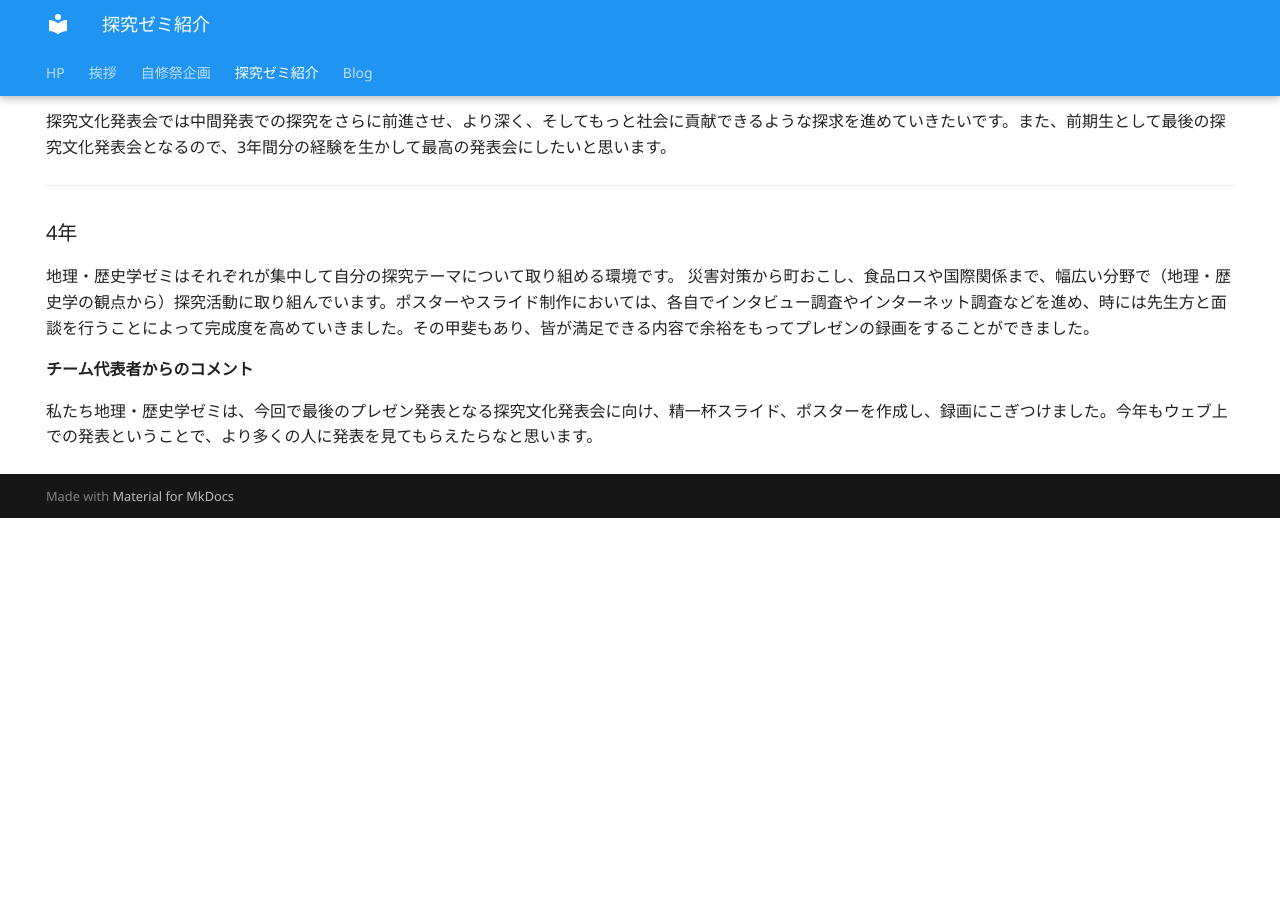
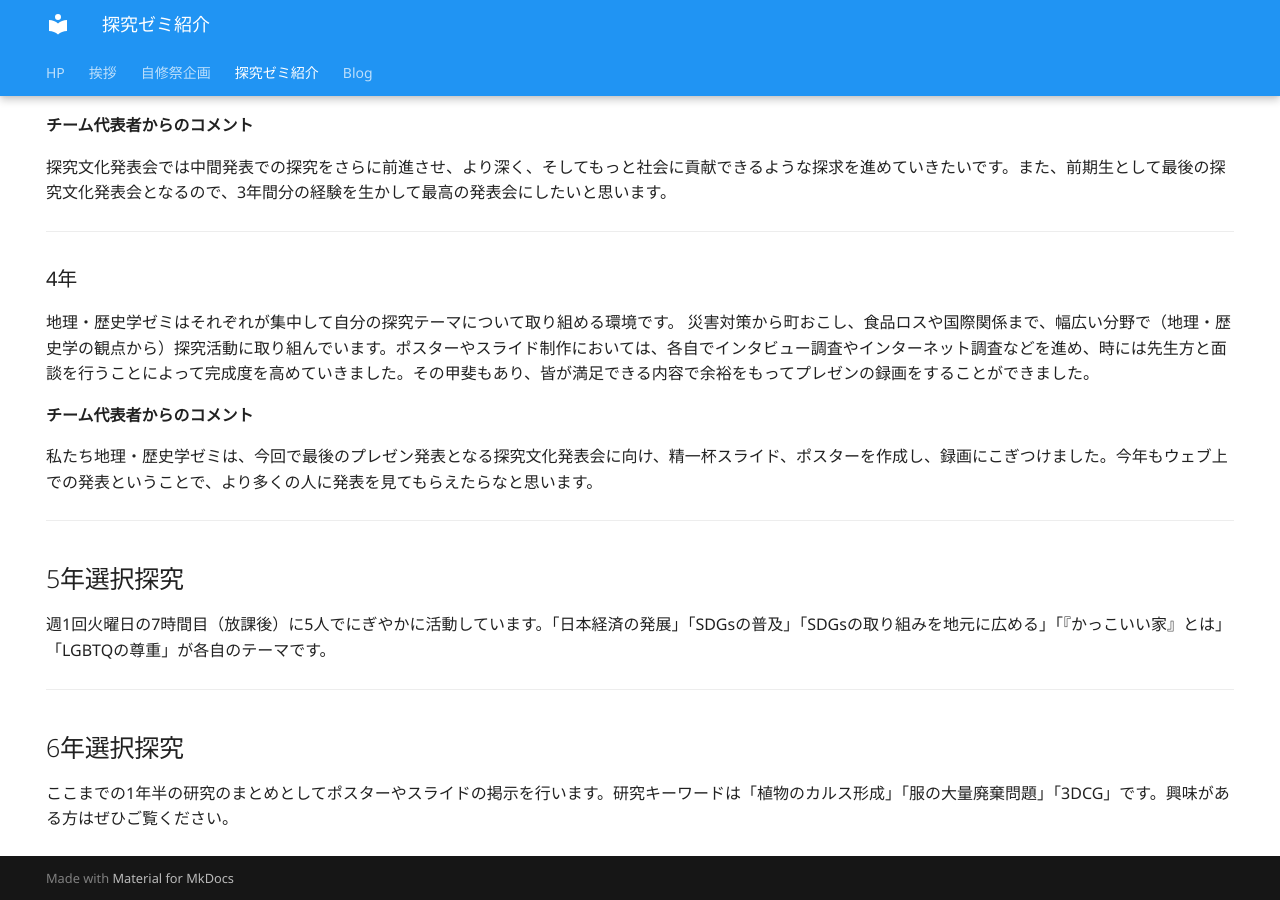
Before and after one commit to JSfes/JSfes.github.io, an MkDocs documentation site: the page built from docs/seminars.md, in a window 1280 px wide and 900 px high, scrolled down 22174 px. Built offline with MkDocs 1.6.1 and Material for MkDocs 9.7.7, drawn with Linux system fonts in a browser that asks for light colours; before the commit the page ends 22692 px from its top, so only the background shows below that.

Commit message:
[Add]: 5,6年

```diff
--- a/docs/seminars.md
+++ b/docs/seminars.md
@@ -38,7 +38,7 @@ hide:
 | [数学ゼミ](#sugaku) | [スポーツ・健康科学ゼミ](#kenko) | [情報・データ科学ゼミ](#jyoho) |
 | [数理科学ゼミ](#suri) | [生物学ゼミ](#seibutsu) | [工学ゼミ](#kogaku) |
 | [物理学ゼミ](#butsuri) | [外国語・国際関係学ゼミ](#gaikokugo) | [地理・歴史学ゼミ](#chiri) |
-
+| [5年選択探究](#5tankyu) | [6年選択探究](#6tankyu) |  |
 
 
 ## <a name='1-A'></a>1-A
@@ -900,3 +900,15 @@ SDGsについて調べているときには役割を５人で分担してこの
 **チーム代表者からのコメント**
 
 私たち地理・歴史学ゼミは、今回で最後のプレゼン発表となる探究文化発表会に向け、精一杯スライド、ポスターを作成し、録画にこぎつけました。今年もウェブ上での発表ということで、より多くの人に発表を見てもらえたらなと思います。
+
+<hr>
+
+## <a name='5tankyu'></a>5年選択探究
+
+週1回火曜日の7時間目（放課後）に5人でにぎやかに活動しています。「日本経済の発展」「SDGsの普及」「SDGsの取り組みを地元に広める」「『かっこいい家』とは」「LGBTQの尊重」が各自のテーマです。
+
+<hr>
+
+## <a name='6tankyu'></a>6年選択探究
+
+ここまでの1年半の研究のまとめとしてポスターやスライドの掲示を行います。研究キーワードは「植物のカルス形成」「服の大量廃棄問題」「3DCG」です。興味がある方はぜひご覧ください。
```
Also changed, not shown: docs/blog/2021/09/03/first-blog.md (+1 -1 lines).
